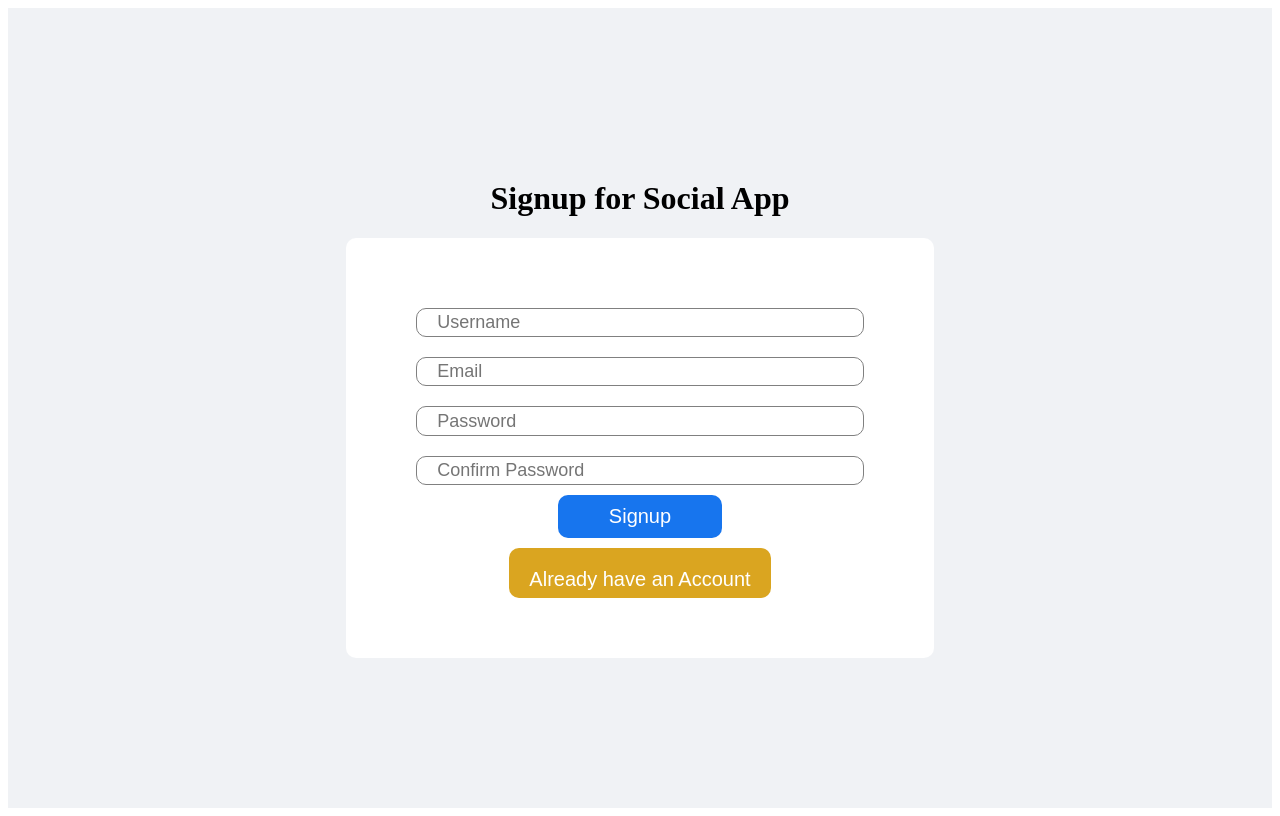
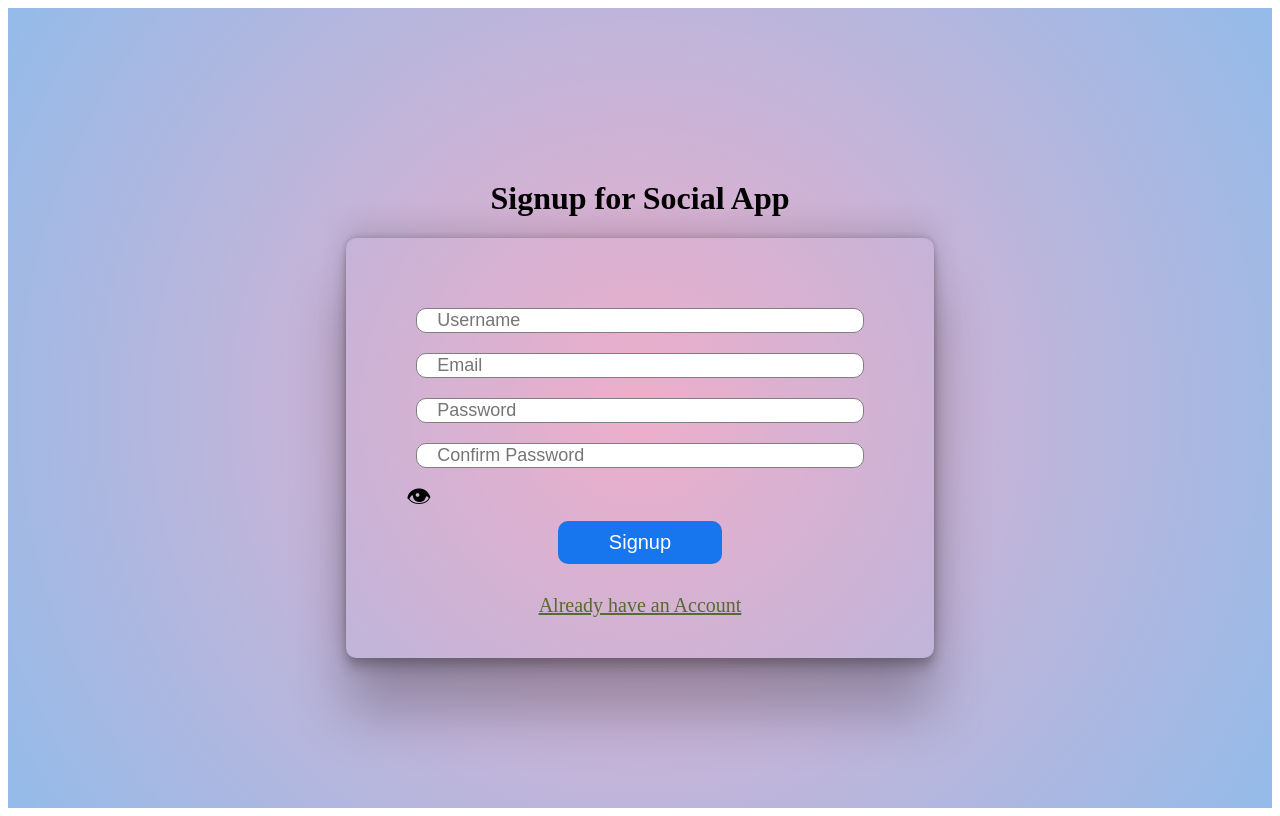
Before and after one commit to Aakanksha777/social-media-app, a React (Create React App) app in the folder socialui/: page /register in a window 1280 px wide. Built offline with nearby package versions, Linux system fonts and the light colour scheme.

Commit message:
fetch api

```diff
--- a/socialui/public/index.html
+++ b/socialui/public/index.html
@@ -2,12 +2,10 @@
 <html lang="en">
   <head>
     <meta charset="utf-8" />
-    <link rel="icon" href="%PUBLIC_URL%/favicon.ico" />
     <meta name="viewport" content="width=device-width, initial-scale=1" />
     <meta name="theme-color" content="#000000" />
     <meta name="description" content="Web site created using create-react-app"/>
-    <link rel="apple-touch-icon" href="%PUBLIC_URL%/logo192.png" />
-    <link rel="manifest" href="%PUBLIC_URL%/manifest.json" />
+
     <title>social Media App</title>
   </head>
   <body>
--- a/socialui/src/App.js
+++ b/socialui/src/App.js
@@ -9,8 +9,8 @@ function App() {
     <BrowserRouter>
     <Routes>
 
-    <Route path="/" element={<HomePage />}></Route>
-    <Route exact path="/login" element={<Login />}> </Route>
+    <Route path="/" element={<Login />}></Route>
+    <Route exact path="/home" element={<HomePage />}> </Route>
     <Route exact path="/register" element={<Register />}> </Route>
 
     </Routes>
--- a/socialui/src/components/Posts/Posts.css
+++ b/socialui/src/components/Posts/Posts.css
@@ -83,3 +83,7 @@
   .textarea {
     height: 20px;
   }
+
+  .toggle {
+    display: unset;
+  }
--- a/socialui/src/components/Posts/Posts.jsx
+++ b/socialui/src/components/Posts/Posts.jsx
@@ -1,21 +1,12 @@
 // import React, {useEffect, useState} from 'react'
 import Person1 from '../Assets/person1.webp'
-// import axios from 'axios'
 import "./Posts.css"
 
 const Posts = () => {
 
-//   const [sharePost, setSharepost] = useState('');
-
-//   const fetchData = async () => {
-//     const {data} = await axios.get("post/get-post/6475fccc5860298168c60796")
-//     console.log(data)
-//     setSharepost(data)
-// }
-
-//   useEffect (() => {
-//     fetchData();
-//   }, [])
+const handleShare = (e) => {
+  console.log(e.target.value)
+}
 
   return (
     <div className="share">
@@ -48,8 +39,7 @@ const Posts = () => {
                     <span className="shareOptionText">Feelings</span>
                 </div>
             </div>
-            <button className="shareButton">Share</button>
-        </div>
+            <button className="shareButton" onClick={handleShare}>Share</button>        </div>
       </div>
     </div>
   )
--- a/socialui/src/components/login/Login.css
+++ b/socialui/src/components/login/Login.css
@@ -1,11 +1,13 @@
 .login {
     /* width: 100vw; */
     height: 100vh;
-    background-color: #f0f2f5;
     display: flex;
     flex-direction: column;
     align-items: center;
     justify-content: center;
+
+    background: rgb(238,174,202);
+    background: radial-gradient(circle, rgba(238,174,202,1) 0%, rgba(148,187,233,1) 100%);
   }
 
 
@@ -40,7 +42,9 @@
     padding: 60px;
     width: 37%;
       height: 300px;
-      background-color: white;
+      /* background-color: white; */
+
+      box-shadow: rgba(0, 0, 0, 0.25) 0px 54px 55px, rgba(0, 0, 0, 0.12) 0px -12px 30px, rgba(0, 0, 0, 0.12) 0px 4px 6px, rgba(0, 0, 0, 0.17) 0px 12px 13px, rgba(0, 0, 0, 0.09) 0px -3px 5px;
       border-radius: 10px;
       display: flex;
       flex-direction: column;
@@ -86,11 +90,16 @@
       height: 50px;
       border-radius: 10px;
       border: none;
-      background-color: goldenrod;
-      color: white;
+      /* background-color: goldenrod; */
+      color: darkolivegreen;
       font-size: 20px;
       font-weight: 400;
       cursor: pointer;
       /* margin-bottom: 10px; */
       padding: 20px;
   }
+
+  .passwordIcon {
+    font-size: 25px;
+    cursor: pointer;
+  }
--- a/socialui/src/components/login/Login.jsx
+++ b/socialui/src/components/login/Login.jsx
@@ -1,33 +1,74 @@
-import { useContext, useRef } from "react";
+import { useEffect, useState } from "react";
 import "./Login.css";
-import { loginCall } from "../../apiCalls";
-import { AuthContext } from "../../context/AuthContext";
 
 export default function Login() {
+  const [loginData, setLoginData] = useState({
+    email:"",
+    password:""
+  });
 
-  const email = useRef();
-  const password = useRef();
-  const {user, isFetching, error, dispatch} = useContext(AuthContext)
+  const [showPassword, setShowPassword] = useState(false);
 
-  const formSubmit = (e) => {
+  const handleLoginInputs = (e) => {
     e.preventDefault();
-    loginCall({email:email.current.value, password:password.current.value}, dispatch)
+    setLoginData({...loginData, [e.target.name] : e.target.value});
   }
+//LOGIN
+  const handleLoginSubmit = (e) => {
+    e.preventDefault();
+    console.log("submitting")
+    fetch("http://localhost:8800/social/auth/login", {
+      method : "post",
+      headers : {
+        "Content-Type" : "application/json",
+      },
+      body : JSON.stringify(loginData)
+    })
+  .then((res) => res.json())
+  .then((data) => {
+    window.location.replace("/home");// redirect to another page
+    console.log("final Login Data", data)
+  })
+};
 
-  console.log("user", user)
+
+  useEffect((e) => {
+    console.log("login Data", loginData)
+  }, [loginData]);
+
+
+  //REGISTER
   return (
     <>
     <div className="login">
 
     <h1 className="login-header">Social App</h1>
-          <form className="loginBox" onSubmit={formSubmit}>
-            <input placeholder="Email" className="loginInput" ref={email} required type="email"/>
-            <input placeholder="Password" className="loginInput" ref={password} required type="password"/>
-            <button className="loginButton">Log In</button>
+          <form className="loginBox" onSubmit={handleLoginSubmit}>
+
+            <input
+            placeholder="Email"
+            className="loginInput"
+            required
+            type="email"
+            name="email"
+            value={loginData.email}
+            onChange={handleLoginInputs}/>
+
+            <input
+            placeholder="Password"
+            className="loginInput"
+            required
+            type={showPassword ? "" : "password"}
+            name="password"
+            value={loginData.password}
+            onChange={handleLoginInputs}/>
+            <span onClick={() => setShowPassword(!showPassword)} className="passwordIcon">&#128065;</span>
+
+
+            <button className="loginButton" type="submit" >Log In</button>
             <span className="loginForgot">Forgot Password?</span>
-            <button className="loginRegisterButton">
-              Create a New Account
-            </button>
+            <a href="/register"  className="loginRegisterButton" >Create a New Account</a>
+
         </form>
     </div>
     </>
--- a/socialui/src/components/navbar/Navbar.css
+++ b/socialui/src/components/navbar/Navbar.css
@@ -1,7 +1,7 @@
 .topbarContainer {
     height: 65px;
     width: 100%;
-    background-color: lightblue;
+    background-color: lightslategray;
     display: flex;
     align-items: center;
     position: sticky;
--- a/socialui/src/components/register/Register.jsx
+++ b/socialui/src/components/register/Register.jsx
@@ -1,20 +1,89 @@
+import { useEffect, useState } from "react";
 import "../login/Login.css";
 
 export default function Register() {
+  const [registerData, setRegisterData] = useState({
+    username : "",
+    email : "",
+    password : "",
+    confirmPassword : ""
+  })
+
+  const [showPassword, setShowPassword] = useState(false)
+
+  //inputs
+  const handleInputs = (e) => {
+    e.preventDefault();
+    setRegisterData({...registerData, [e.target.name] : e.target.value});
+  }
+
+  //submit
+  const handleSubmit = (e) => {
+    e.preventDefault();
+    if(registerData.password !== registerData.confirmPassword) return;
+    fetch("http://localhost:8800/social/auth/register", {
+      method : "post",
+      headers : {
+        "Content-Type" : "application/json",
+      },
+      body : JSON.stringify(registerData)
+    })
+  .then((res) => res.json())
+  .then((data) => {
+    console.log("final Data", data)
+  })
+};
+
+  useEffect(() => {
+    console.log("useEffect", registerData);
+  }, [registerData])
+
   return (
     <div className="login">
+    <h1 className="login-header">Signup for Social App</h1>
 
-    <h1 className="login-header">Signup for Social App</h1>
-          <div className="loginBox">
-            <input placeholder="Username" className="loginInput" />
-            <input placeholder="Email" className="loginInput" />
-            <input placeholder="Password" className="loginInput" />
-            <input placeholder="Confirm Password" className="loginInput" />
-            <button className="loginButton">Signup</button>
-            <button className="loginRegisterButton">
+          <form className="loginBox" onSubmit={handleSubmit}>
+
+            <input
+            placeholder="Username"
+            className="loginInput"
+            name="username"
+            value={registerData.username}
+            onChange={handleInputs} />
+
+            <input
+            placeholder="Email"
+            className="loginInput"
+            name="email"
+            type="email"
+            value={registerData.email}
+            onChange={handleInputs}/>
+
+            <input
+            placeholder="Password"
+            className="loginInput"
+            type={showPassword ? "" : "password"}
+            name="password"
+            value={registerData.password}
+            onChange={handleInputs}/>
+
+            <input
+            placeholder="Confirm Password"
+            className="loginInput"
+            type={showPassword ? "" : "password"}
+            name="confirmPassword"
+            value={registerData.confirmPassword}
+            onChange={handleInputs}/>
+
+{/* < input type="checkbox"  onClick={() => setShowPassword(!showPassword)} className="passwordIcon"/>z */}
+
+            <span onClick={() => setShowPassword(!showPassword)} className="passwordIcon">&#128065;</span>
+
+            <button type="submit" className="loginButton">Signup</button>
+            <a href="/" className="loginRegisterButton">
               Already have an Account
-            </button>
-        </div>
+            </a>
+        </form>
     </div>
   );
 }
```
Also changed, not shown: 2 other files (tests, documents, lock files or other folders).
